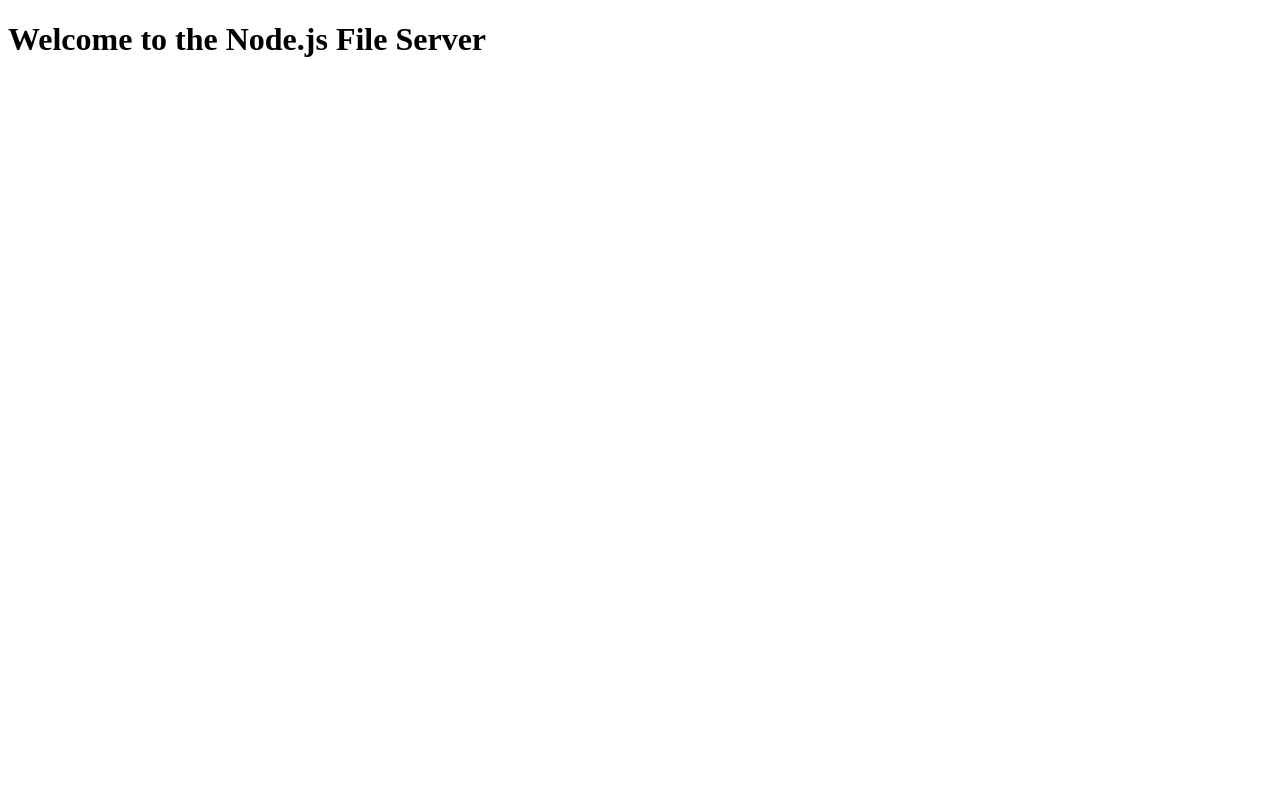
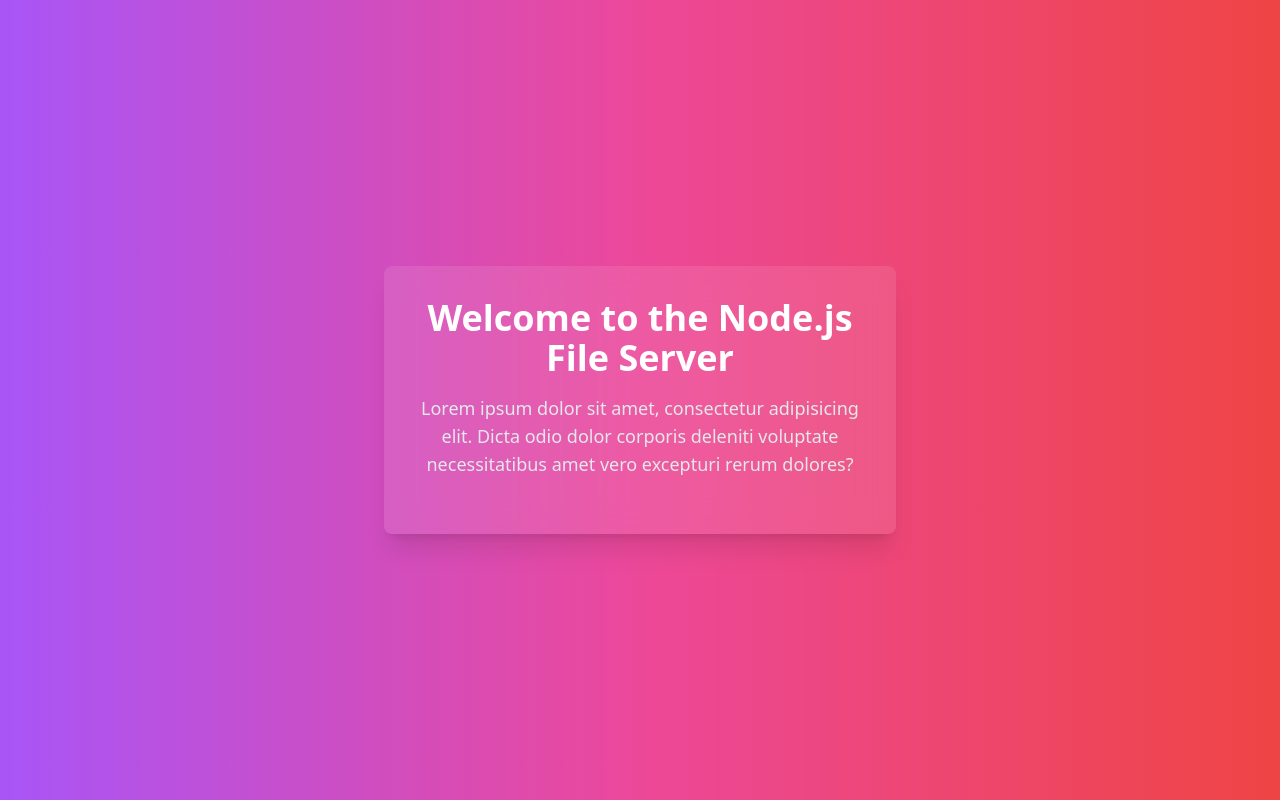
Before and after one commit to HAKI-G/app, a website: page public/index.html in a window 1280 px wide. Drawn offline with nearby package versions, Linux system fonts and the light colour scheme.

Commit message:
Updated file server features

```diff
--- a/public/index.html
+++ b/public/index.html
@@ -4,8 +4,14 @@
     <meta charset="UTF-8">
     <meta name="viewport" content="width=device-width, initial-scale=1.0">
     <title>Node.js File Server</title>
+    <script src="https://cdn.tailwindcss.com"></script>
 </head>
-<body>
-    <h1>Welcome to the Node.js File Server</h1>
+<body class="bg-gradient-to-r from-purple-500 via-pink-500 to-red-500 text-white flex items-center justify-center min-h-screen">
+    <div class="text-center p-8 bg-white/10 backdrop-blur-lg rounded-lg shadow-xl max-w-lg">
+        <h1 class="text-4xl font-extrabold mb-4">Welcome to the Node.js File Server</h1>
+        <p class="text-lg text-gray-200">Lorem ipsum dolor sit amet, consectetur adipisicing elit. Dicta odio dolor corporis deleniti voluptate necessitatibus amet vero excepturi rerum dolores?</p>
+        <div class="mt-6">
+        </div>
+    </div>
 </body>
 </html>
```
